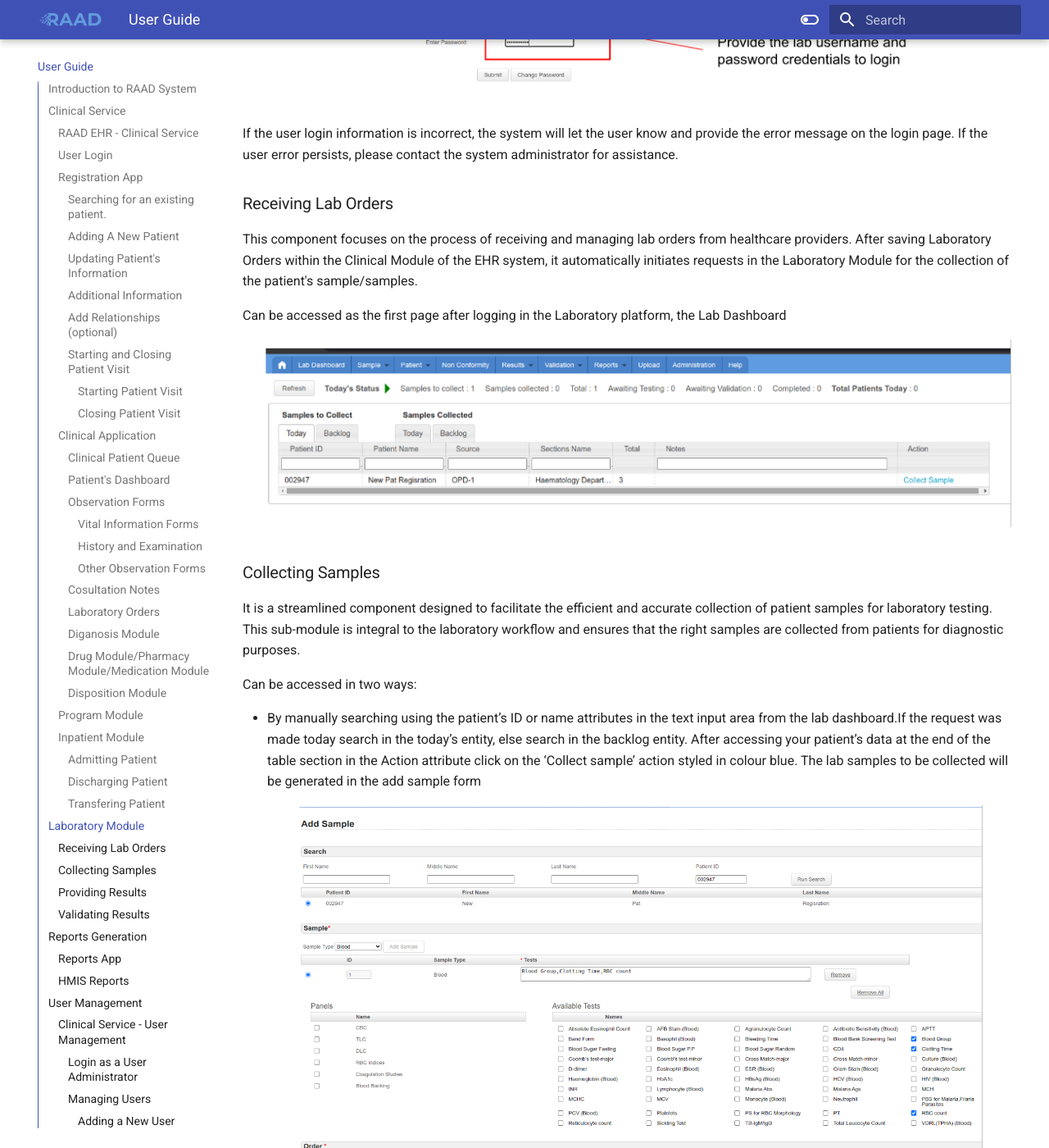
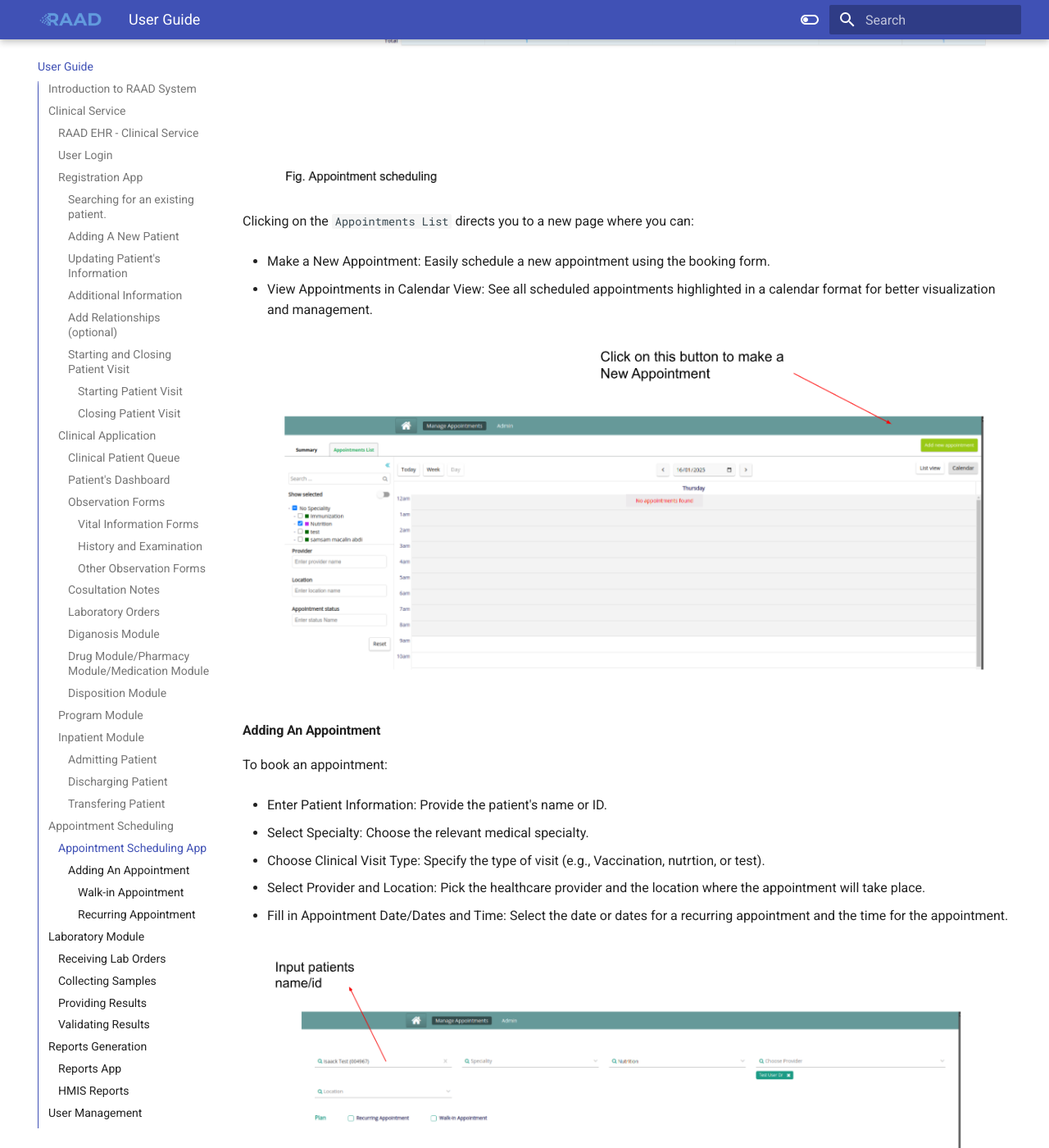
Before and after one commit to nomadilab-ehr/raad-docs, an MkDocs documentation site: the page built from docs/user-guide.md, in a window 1280 px wide and 1400 px high, scrolled down 29035 px. Shown: the whole window at 82% size. Built offline with MkDocs 1.6.1 and Material for MkDocs 9.7.7, drawn with Linux system fonts in a browser that asks for light colours; some of the changed text lies outside the part shown.

Commit message:
Update with appointment

````diff
--- a/docs/user-guide.md
+++ b/docs/user-guide.md
@@ -167,6 +167,7 @@
 
 To start a visit, on the registration page(located at the bottom right, just beside the 'Save' button), there is a 'Start Visit' button with a drop down of different visit types.
 
+
 The Start visit types includes:
 
 * OPD (Outpatient)
@@ -182,6 +183,10 @@
 * Laboratory
 
 * EPI (Immunisation)
+
+* ANC (Antenatal Care)
+
+* VCT ( Voluntary Counselling and Testing)
 
 
 ![Available Visits ](images/image9.png)
@@ -481,6 +486,82 @@
 Follow the same steps then select on the the transfer button then click on save
 
 ![Inpatient Module - Transfer a patient ](images/image56.png)
+
+## Appointment Scheduling
+
+### Appointment Scheduling App
+A feature within the RAAD EHR system that enables healthcare providers to efficiently manage patient appointments.
+It streamlines booking, rescheduling, and cancellations while providing an overview of available slots and practitioner schedules.
+
+![Appointmnet Scheduling](images/image96.png)
+
+Clicking on the ```Appointments List``` directs you to a new page where you can:
+
+* Make a New Appointment: Easily schedule a new appointment using the booking form.
+
+* View Appointments in Calendar View: See all scheduled appointments highlighted in a calendar format for better visualization and management.
+
+![Adding an Appointment](images/image97.png)
+
+#### Adding An Appointment
+
+
+To book an appointment:
+
+* Enter Patient Information: Provide the patient's name or ID.
+
+* Select Specialty: Choose the relevant medical specialty.
+
+* Choose Clinical Visit Type: Specify the type of visit (e.g., Vaccination, nutrtion, or test).
+
+* Select Provider and Location: Pick the healthcare provider and the location where the appointment will take place.
+
+* Fill in Appointment Date/Dates and Time: Select the date or dates for a recurring appointment and the time for the appointment.
+
+![Adding an appointment](images/image98.png)
+
+##### Walk-in Appointment
+
+A one-time, unscheduled appointment made on the spot when a patient visits the facility without prior booking.
+
+![Walk-in Appointment](images/image99.png)
+
+Validate all details before finalizing the schedule then click on the save button.
+
+![Wak-in appointment](images/image100.png)
+
+
+##### Recurring Appointment
+
+A series of pre-scheduled appointments for the same patient, occurring at regular intervals (e.g., weekly or monthly) to address ongoing care needs.
+
+![Reccurring Appointment](images/image101.png)
+
+Back on the Appointments List page the appointments will be highlighted at the time and date in a calendar view.
+
+![Appointment scheduling](images/image102.png)
+
+When selecting a patient, you can perform the following actions:
+
+![Appointment Actions](images/image103.png)
+
+* Edit Appointment: Update the details of an existing appointment.
+
+* Check-In: Mark the patient as arrived for their appointment.
+
+![Check-in](images/image104.png)
+
+* Complete: Mark the appointment as completed after the visit.
+
+![Complete](images/image105.png)
+
+* Mark as Missed: Indicate that the patient did not show up for the appointment.
+
+![Missed](images/image106.png)
+
+* Cancel Appointment: Remove the appointment from the schedule.
+
+* Make a New Appointment: Schedule a new appointment for the patient.
 
 
 ## Laboratory Module
````
